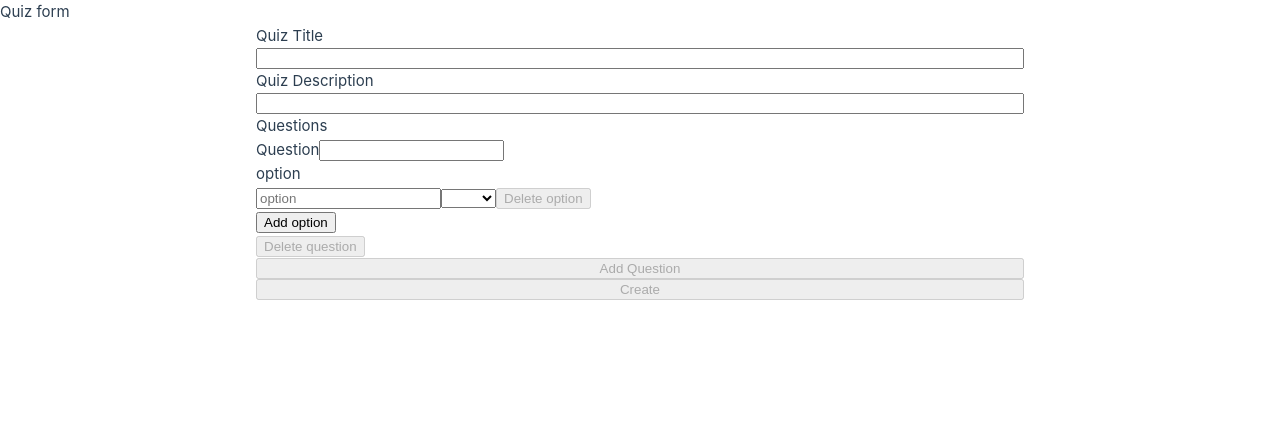
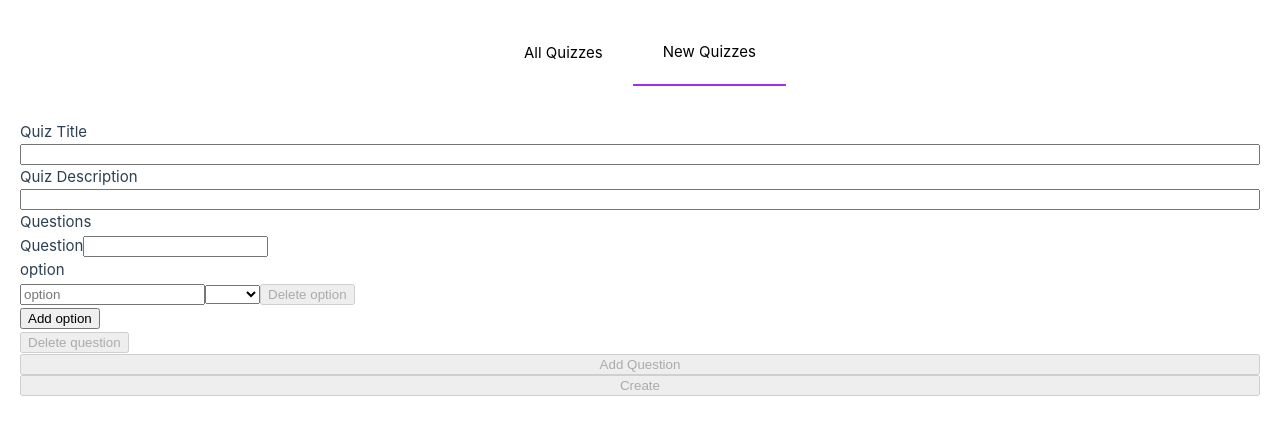
Before and after one commit to Anastasia0101/quizzes, a Vue app: page /add-quiz in a window 1280 px wide. Shown: the top 434 px of the page. Built offline with nearby package versions, Linux system fonts and the light colour scheme; what miragejs would draw is missing.

Commit message:
added header with navigation and styles

```diff
--- a/src/App.vue
+++ b/src/App.vue
@@ -1,11 +1,26 @@
 <template>
-  <router-view></router-view>
+  <div class="page">
+    <header class="page__header">
+      <Header />
+    </header>
+    <main class="page__main">
+      <router-view></router-view>
+    </main>
+  </div>
 </template>
 
 <script setup>
-import QuizForm from './components/QuizForm.vue';
+import Header from './components/Header.vue';
 </script>
 
-<style>
+<style scoped>
+.page {
+  width: 100%;
+  height: 100vh;
+}
 
+.page__header {
+  height: 10%;
+  margin-top: 20px;
+}
 </style>
--- a/src/assets/base.css
+++ b/src/assets/base.css
@@ -53,7 +53,7 @@
 *,
 *::before,
 *::after {
-  box-sizing: border-box;
+  /* box-sizing: border-box; */
   margin: 0;
   position: relative;
   font-weight: normal;
--- a/src/assets/main.css
+++ b/src/assets/main.css
@@ -1 +1,2 @@
 @import './base.css';
+@import './reset.css';
--- /dev/null
+++ b/src/assets/reset.css
@@ -0,0 +1,9 @@
+ul {
+  list-style: none;
+  text-decoration: none;
+}
+
+a {
+  color: black;
+  text-decoration: none;
+}
--- /dev/null
+++ b/src/components/Header.vue
@@ -0,0 +1,28 @@
+<template>
+  <nav class="nav">
+    <router-link to="quizzes" class="nav__link">All Quizzes</router-link>
+    <router-link to="add-quiz" class="nav__link">New Quizzes</router-link>
+  </nav>
+</template>
+
+<script>
+export default {
+
+}
+</script>
+
+<style scoped>
+.nav {
+  display: flex;
+  justify-content: center;
+  align-items: center;
+}
+
+.nav__link {
+  padding: 20px 30px;
+}
+
+.router-link-active {
+  border-bottom: 2px solid rgb(162, 47, 244);
+}
+</style>
--- a/src/components/QuizForm.vue
+++ b/src/components/QuizForm.vue
@@ -1,5 +1,4 @@
 <template>
-  <p>Quiz form</p>
   <form class="form" @submit.prevent="onFormSubmit()">
     <label for="title">Quiz Title</label>
     <input type="text" v-model.trim="form.title" id="title"/>
@@ -102,7 +101,6 @@ const isDeleteBtnDisable = computed(() => {
 .form {
   display: flex;
   flex-direction: column;
-  width: 60%;
-  margin: 0 auto;
+  padding: 20px;;
 }
 </style>
```
